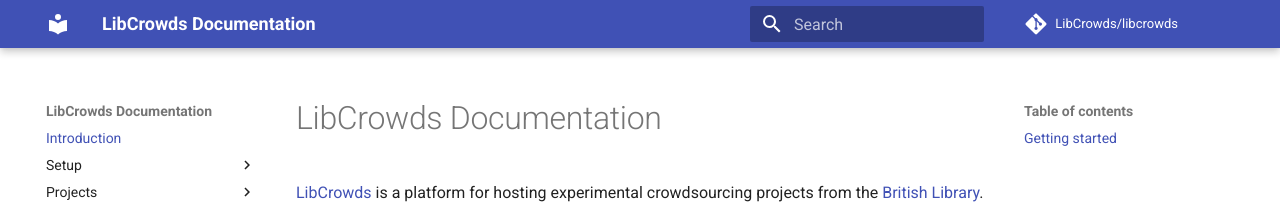
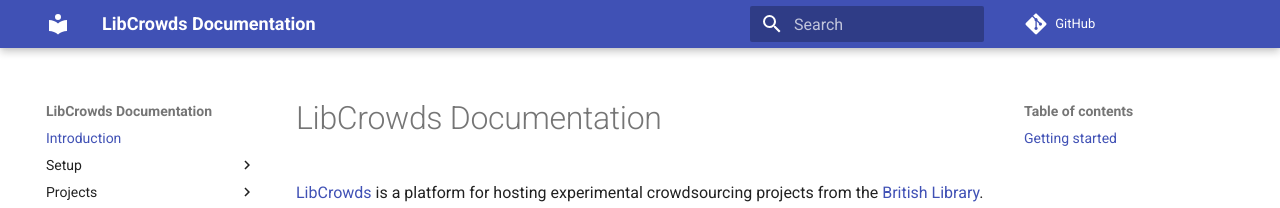
Before and after one commit to LibCrowds/docs, an MkDocs documentation site: the page built from docs/index.md, in a window 1280 px wide. Shown: the top 208 px of the page. Built offline with MkDocs 1.6.1 and Material for MkDocs 9.7.7, drawn with Linux system fonts in a browser that asks for light colours; comment, search, counter and statistics services are not loaded; old or Windows-style settings are respelled for this version of MkDocs.

Commit message:
Fix repo_name and repo_url

```diff
--- a/mkdocs.yml
+++ b/mkdocs.yml
@@ -1,8 +1,8 @@
 site_name: 'LibCrowds Documentation'
 theme:
   name: 'material'
-repo_name: 'LibCrowds/libcrowds'
-repo_url: 'https://github.com/LibCrowds/libcrowds'
+repo_name: 'GitHub'
+repo_url: 'https://github.com/LibCrowds/docs'
 extra:
   social:
     - type: 'github'
```
